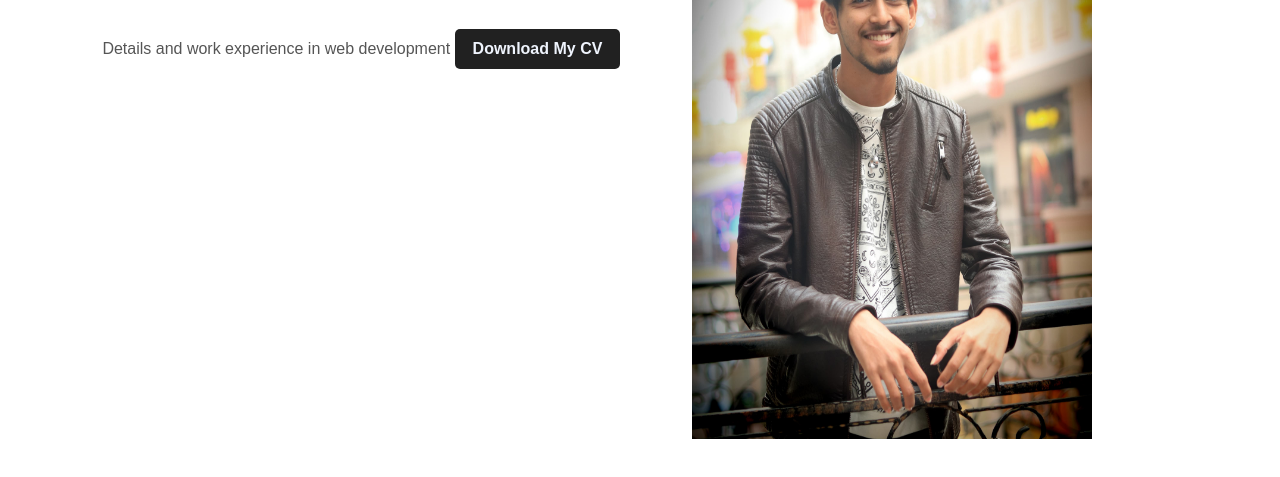
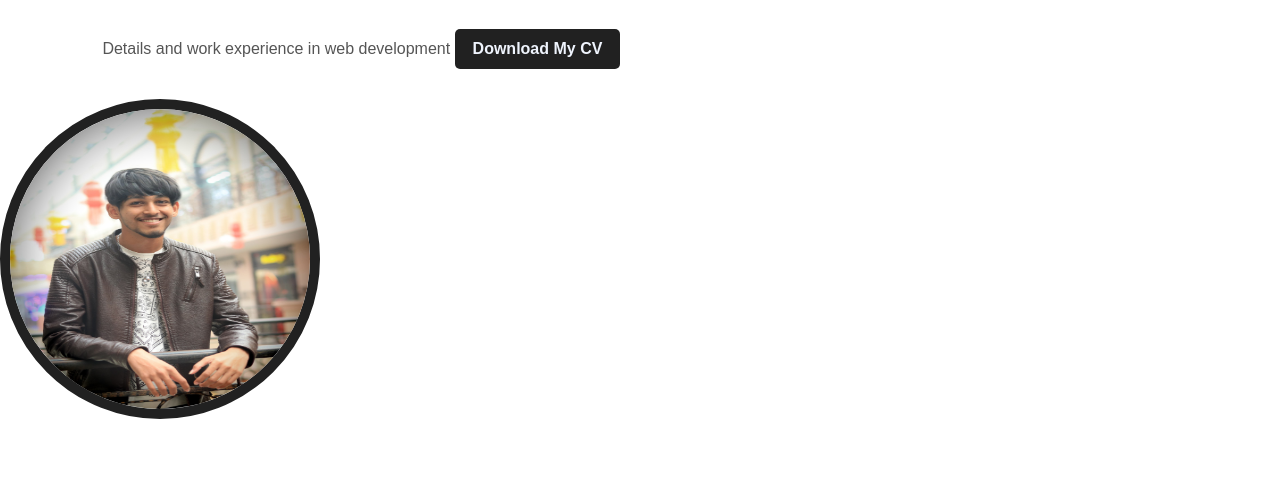
Before and after one commit to ToxicBoy999/sample, a plain HTML site: page index.html in a window 1280 px wide. Shown: the part 361-838 px from the top of the page. Before the commit the page ends 800 px from the top, so only its background shows below. Drawn offline with Linux system fonts and the light colour scheme.

Commit message:
Update style.css

```diff
--- a/style.css
+++ b/style.css
@@ -62,18 +62,15 @@ span{
     border-radius: 5px;
 }
 .images{
-width: 45%;
-height: 80%;
-position: absolute;
-bottom: 0;
-right: 100px;
+width: 100%;
+height: 100vh;
+justify-content: center;
+align-items: start;
 }
 
 .images img{
-    height: 100%;
-    position: absolute;
-    left: 50%;
-    bottom: 0;
-    transform: translateX(-50%);
-    transition: bottom 1s,left 1s;
+    height: 300px;
+    width: 300px;
+    border-radius: 50%;
+    border: 10px solid #212121;
 }
```
